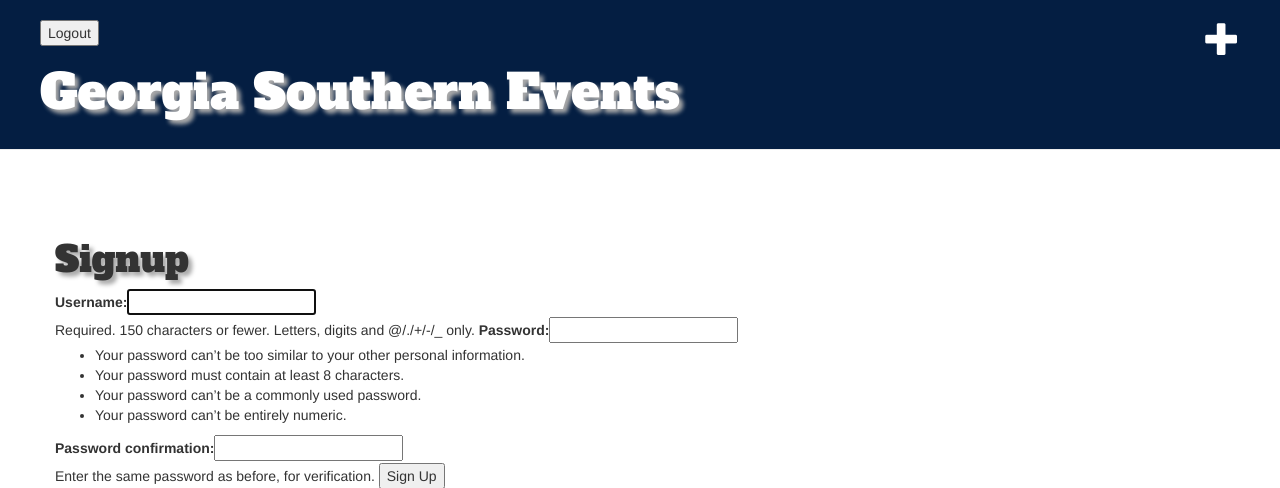
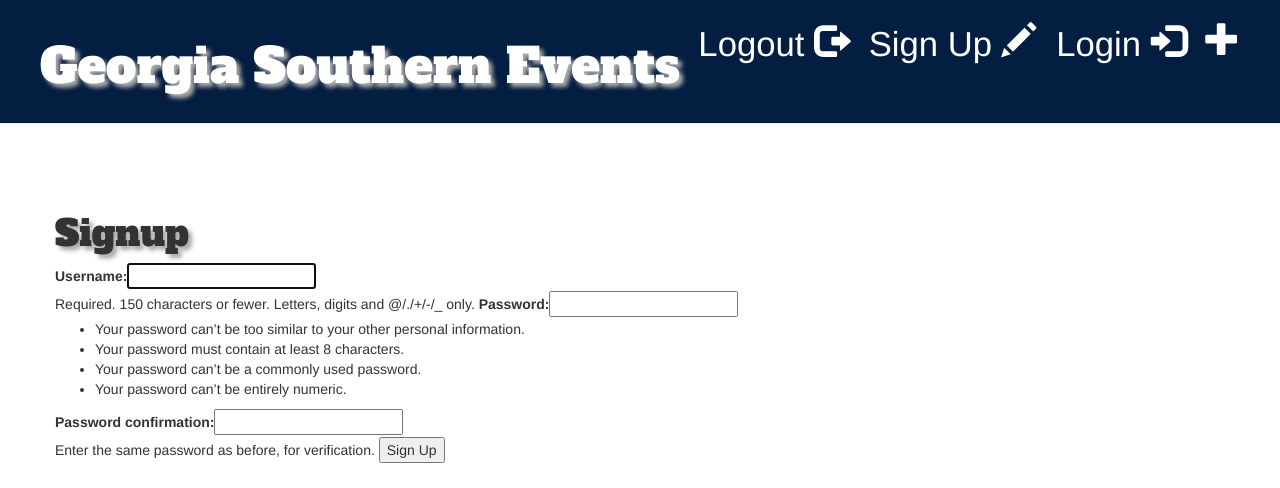
Before and after one commit to GSCSCI5530/Vector, a Django app: page /signup/ in a window 1280 px wide. Shown: the top 488 px of the page. Run offline with Django 3.2, Linux system fonts and the light colour scheme; some libraries are stand-ins or nearby versions.

Commit message:
links instead of buttons

```diff
--- a/GSEM/GSEventManager/eventmanager/templates/eventmanager/base.html
+++ b/GSEM/GSEventManager/eventmanager/templates/eventmanager/base.html
@@ -15,11 +15,25 @@
 
 
             <a href="{% url 'event_new' %}" class="top-menu"><span class="glyphicon glyphicon-plus"></span></a>
+            <a href="/login/" class="top-menu"> Login <span class="glyphicon glyphicon-log-in"></span></a>
+            <a href="/signup/" class="top-menu"> Sign Up <span class="glyphicon glyphicon-pencil"></span></a>
+            <a href="/logout/" class="top-menu"> Logout <span class="glyphicon glyphicon-log-out"></span></a>
 
-                <form class="logout-link" action="{% url 'accounts:logout' %}" method="post">
+                <!--<form class="logout-link" action="{% url 'accounts:logout' %}" method="post">
                     {% csrf_token %}
+                    <a href="//" class="top-menu" type="submit"> Lopoop <span class="glyphicon glyphicon-pencil"></span></a>
                     <button type="submit"> Logout </button>
                 </form>
+
+                <form class="login-link" action="{% url 'accounts:login' %}" method="post">
+                    {% csrf_token %}
+                    <button type="submit"> Login </button>
+                </form>
+
+                <form class="signup-link" action="{% url 'accounts:signup' %}" method="post">
+                    {% csrf_token %}
+                    <button type="submit"> Sign-up </button>
+                </form>-->
 
             <h1><a href="/">Georgia Southern Events</a></h1>
         </div>
```
